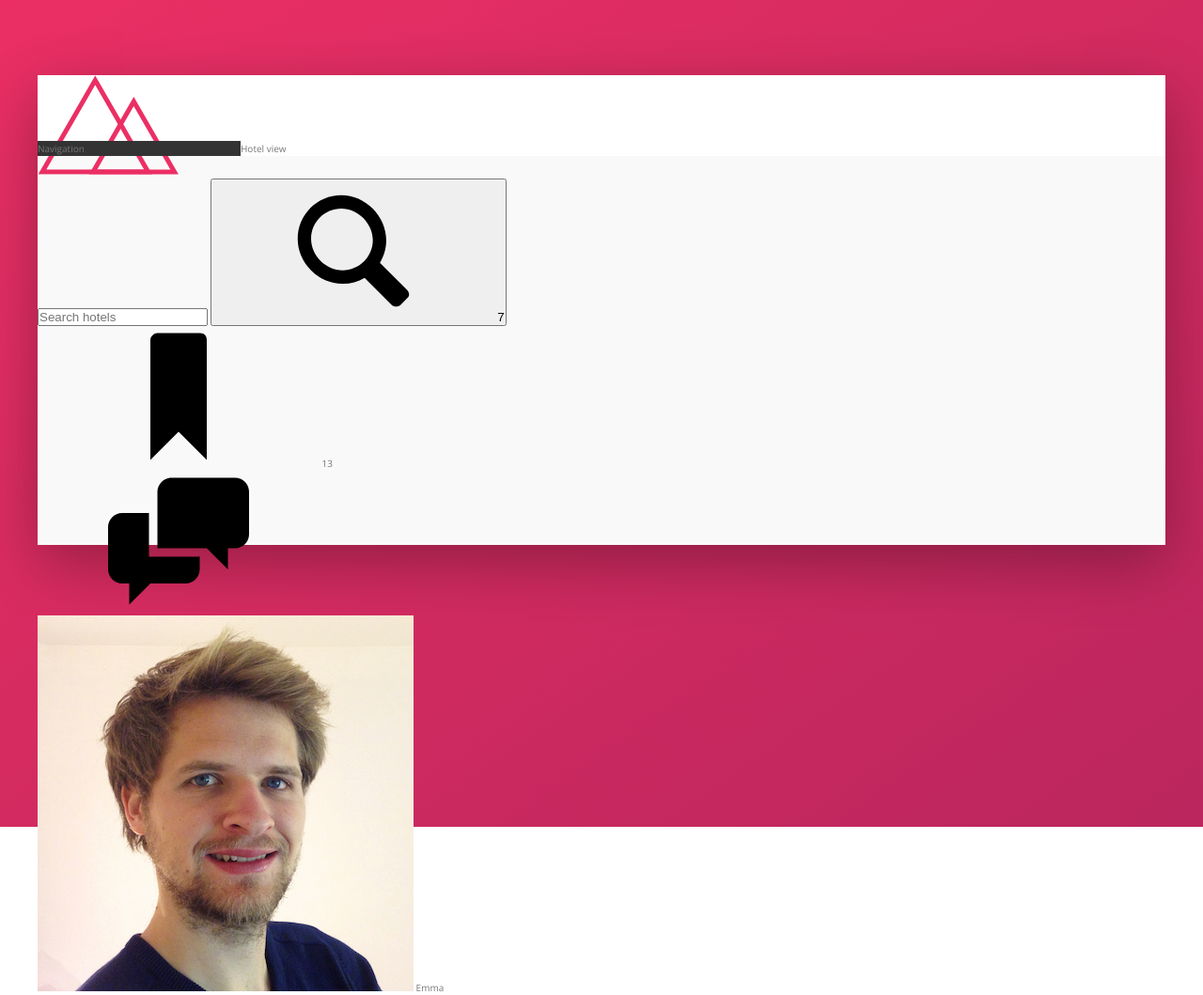
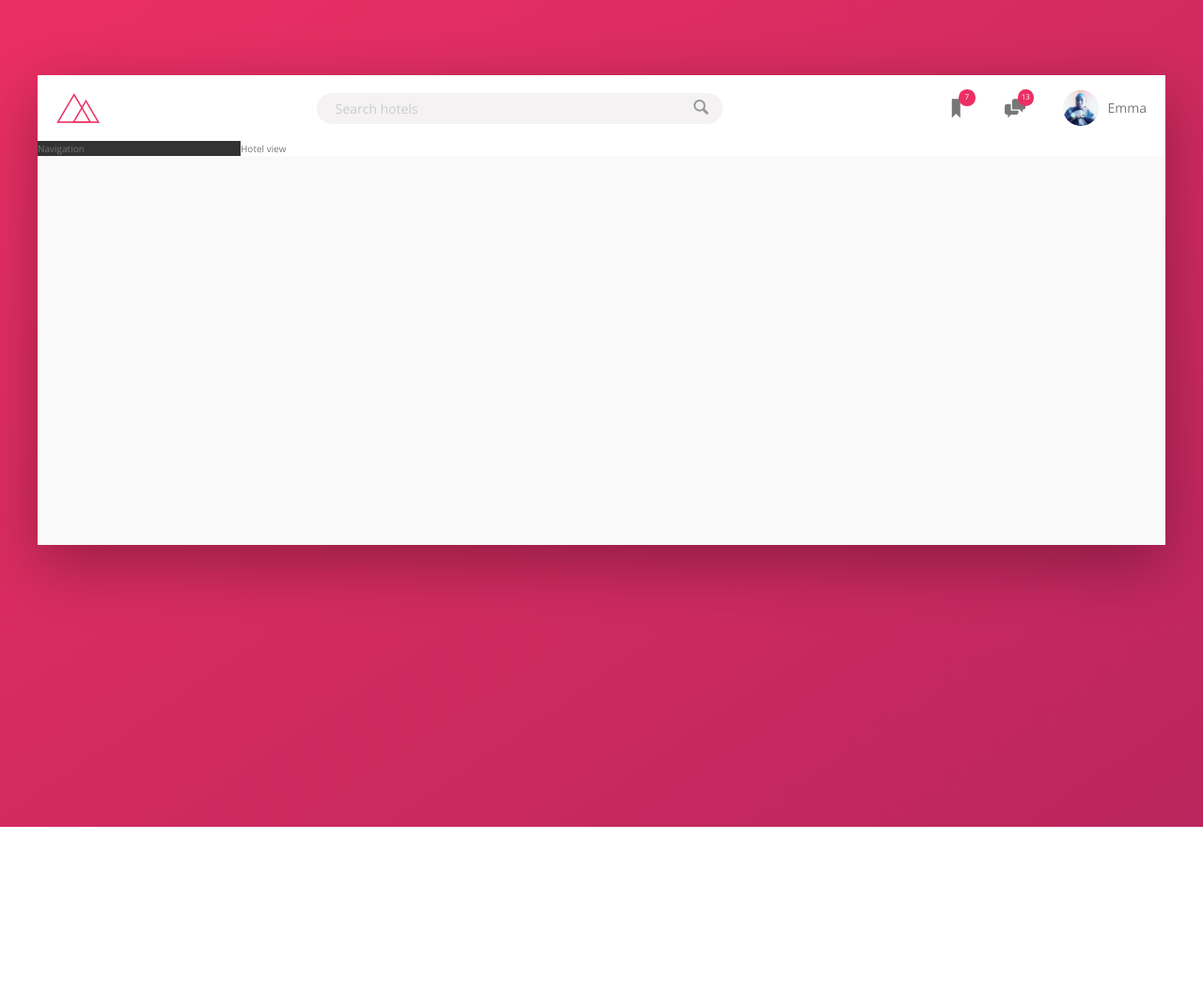
Before and after one commit to chikwado17/Trillo, a website: page index.html in a window 1280 px wide. Shown: the whole page at 94% size. After the commit the page ends 880 px from the top, so only its background shows below. Drawn offline with nearby package versions, Linux system fonts and the light colour scheme.

Commit message:
completed the header menu

```diff
--- a/index.html
+++ b/index.html
@@ -21,7 +21,6 @@
                         <svg class="search__icon">
                             <use xlink:href="img/sprite.svg#icon-magnifying-glass"></use>
                         </svg>
-                        <span class="user-nav__notification">7</span>
                     </button>
                 </form>
 
@@ -31,17 +30,18 @@
                         <svg class="user-nav__icon">
                             <use xlink:href="img/sprite.svg#icon-bookmark"></use>
                         </svg>
-                        <span class="user-nav__notification">13</span>
+                        <span class="user-nav__notification">7</span>
                     </div>
 
                     <div class="user-nav__icon-box">
                         <svg class="user-nav__icon">
                             <use xlink:href="img/sprite.svg#icon-chat"></use>
                         </svg>
+                        <span class="user-nav__notification">13</span>
                     </div>
 
                     <div class="user-nav__user">
-                        <img src="img/user.jpg" alt="user photo" class="user-nav__user-photo">
+                        <img src="img/logo-emma.jpg" alt="user photo" class="user-nav__user-photo">
                         <span class="user-nav__user-name">Emma</span>
                     </div>
                 </nav>
--- a/sass/_component.scss
+++ b/sass/_component.scss
@@ -0,0 +1,130 @@
+.logo {
+    height: 3.25rem;
+    margin-left: 2rem;
+}
+
+.search {
+   flex: 0 0 40%;
+
+   display: flex;
+   align-items: center;
+   justify-content: center;
+}
+
+.search__input {
+    font-family: inherit;
+    font-size: inherit;
+    color: inherit;
+    background-color: var(--color-grey-light-2);
+    border: none;
+    padding: .7rem 2rem;
+    border-radius: 100px;
+    width: 90%;
+    margin-right: -3.25rem;
+    transition: all .2s;
+
+    -webkit-border-radius: 100px;
+    -moz-border-radius: 100px;
+    -ms-border-radius: 100px;
+    -o-border-radius: 100px;
+
+    -webkit-transition: all .2s;
+    -moz-transition: all .2s;
+    -ms-transition: all .2s;
+    -o-transition: all .2s;
+}
+
+.search__input:focus {
+    width: 100%;
+    outline: none;
+    background-color: var(--color-grey-light-3);
+}
+
+.search__input::-webkit-input-placeholder {
+    font-weight: 100;
+    color: var(--color-grey-light-4);
+}
+
+.search__input:focus + .search__button {
+    background-color: var(--color-grey-light-3);
+}
+
+.search__button {
+    border: none;
+    background-color: var(--color-grey-light-2);
+}
+
+.search__button:focus {
+    outline: none;
+}
+
+.search__icon {
+    height: 2rem;
+    width: 2rem;
+
+    fill: var( --color-grey-dark-3);
+}
+
+.user-nav {
+    display: flex;
+    align-items: center;
+
+    align-self: stretch;
+}
+
+.user-nav__icon-box,
+.user-nav__user {
+    padding: 0 2rem;
+    cursor: pointer;
+    height: 100%;
+
+    display: flex;
+    align-items: center;
+}
+
+
+.user-nav__icon-box:hover,
+.user-nav__user:hover {
+    background-color: var( --color-grey-light-2);
+}
+
+.user-nav__icon-box {
+    position: relative;
+}
+
+.user-nav__icon {
+    height: 2.25rem;
+    width: 2.25rem;
+    fill: var( --color-grey-dark-2);
+
+}
+
+.user-nav__notification {
+    font-size: .8rem;
+    height: 1.75rem;
+    width: 1.75rem;
+    border-radius: 50%;
+    background-color: var(--color-primary);
+    color: #ffffff;
+    position: absolute;
+    top: 1.5rem;
+    right: 1.1rem;
+    display: flex;
+    justify-content: center;
+    align-items: center;
+    -webkit-border-radius: 50%;
+    -moz-border-radius: 50%;
+    -ms-border-radius: 50%;
+    -o-border-radius: 50%;
+}
+
+.user-nav__user-photo {
+    height: 3.75rem;
+    border-radius: 50%;
+    margin-right: 1rem;
+
+    -webkit-border-radius: 50%;
+    -moz-border-radius: 50%;
+    -ms-border-radius: 50%;
+    -o-border-radius: 50%;
+}
--- a/sass/_layout.scss
+++ b/sass/_layout.scss
@@ -8,9 +8,14 @@
 }
 
 .header {
+    font-size: 1.4rem;
     height: 7rem;
     background-color: #ffffff;
     border-bottom:  var(--color-grey-light-2);
+
+    display: flex;
+    justify-content: space-between;
+    align-items: center;
 }
 
 .content {
```
Also changed, not shown: css/style.css, img/logo-emma.jpg (added).
